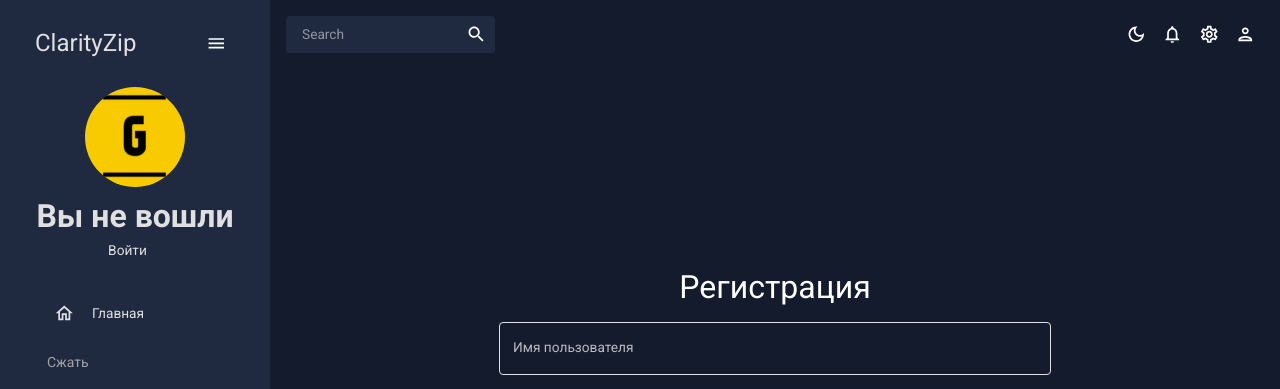
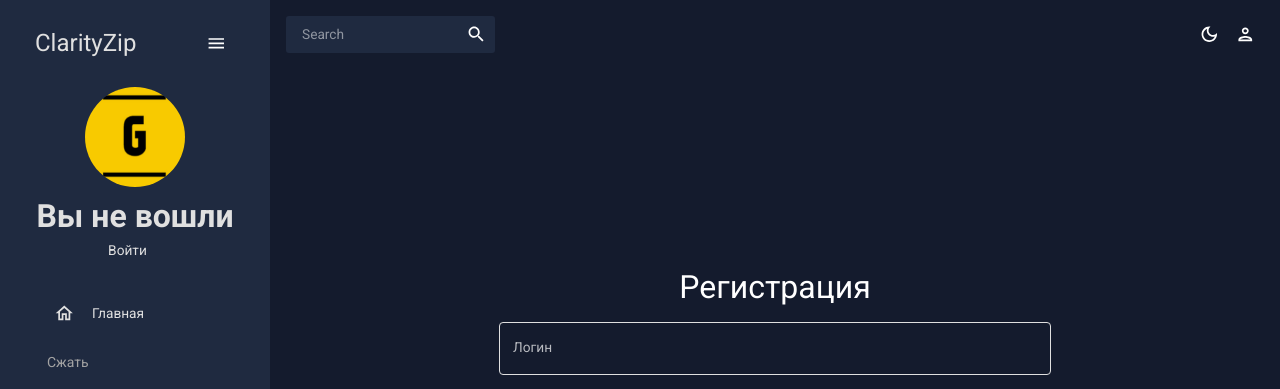
Before and after one commit to sursindmitry/clarity-zip, a React (Create React App) app in the folder src/frontend/: page /register in a window 1280 px wide. Shown: the top 389 px of the page. Built offline with nearby package versions, Linux system fonts and the light colour scheme.

Commit message:
Regexp register, Menu TopBar

```diff
--- a/src/frontend/src/scenes/global/TopBar.jsx
+++ b/src/frontend/src/scenes/global/TopBar.jsx
@@ -1,53 +1,83 @@
-import {Box, IconButton, useTheme} from "@mui/material";
-import {useContext} from "react";
-import {ColorModeContext, tokens} from "../../theme";
+import React, { useContext, useState } from "react";
+import {
+    Box,
+    IconButton,
+    Menu,
+    MenuItem, Typography,
+    useTheme,
+} from "@mui/material";
+import {
+    ColorModeContext,
+    tokens,
+} from "../../theme";
 import InputBase from "@mui/material/InputBase";
 import LightModeOutlinedIcon from "@mui/icons-material/LightModeOutlined";
 import DarkModeOutlinedIcon from "@mui/icons-material/DarkModeOutlined";
-import NotificationsOutlinedIcon from "@mui/icons-material/NotificationsOutlined";
-import SettingsOutlinedIcon from "@mui/icons-material/SettingsOutlined";
 import PersonOutlinedIcon from "@mui/icons-material/PersonOutlined";
 import SearchIcon from "@mui/icons-material/Search";
+import {Link} from "react-router-dom";
 
 const TopBar = () => {
     const theme = useTheme();
     const colors = tokens(theme.palette.mode);
     const colorMode = useContext(ColorModeContext);
 
-    return (<Box display="flex" justifyContent="space-between" p={2}>
+    const [anchorEl, setAnchorEl] = useState(null);
+
+    const handleMenuOpen = (event) => {
+        setAnchorEl(event.currentTarget);
+    };
+
+    const handleMenuClose = () => {
+        setAnchorEl(null);
+    };
+
+    return (
+        <Box display="flex" justifyContent="space-between" p={2}>
             {/* SEARCH BAR */}
             <Box
                 display="flex"
                 backgroundColor={colors.primary[400]}
                 borderRadius="3px"
             >
-            <InputBase sx={{ml: 2, flex: 1}} placeholder="Search"/>
-            <IconButton type="button" sx={{p: 1}}>
-                <SearchIcon/>
+                <InputBase sx={{ ml: 2, flex: 1 }} placeholder="Search" />
+                <IconButton type="button" sx={{ p: 1 }}>
+                    <SearchIcon />
                 </IconButton>
             </Box>
 
             {/* ICONS */}
-
-        <IconButton></IconButton>
             <Box display="flex">
                 <IconButton onClick={colorMode.toggleColorMode}>
-                {theme.palette.mode==='dark'?(
-                    <DarkModeOutlinedIcon/>
-                ):(
-                    <LightModeOutlinedIcon/>
+                    {theme.palette.mode === "dark" ? (
+                        <DarkModeOutlinedIcon />
+                    ) : (
+                        <LightModeOutlinedIcon />
                     )}
                 </IconButton>
-            <IconButton>
-                <NotificationsOutlinedIcon/>
+                <IconButton onClick={handleMenuOpen}>
+                    <PersonOutlinedIcon />
                 </IconButton>
-            <IconButton>
-                <SettingsOutlinedIcon/>
-            </IconButton>
-            <IconButton>
-                <PersonOutlinedIcon/>
-            </IconButton>
+                <Menu
+                    anchorEl={anchorEl}
+                    open={Boolean(anchorEl)}
+                    onClose={handleMenuClose}
+                >
+                    <MenuItem onClick={handleMenuClose}>
+                        <Link to="/profile" style={{textDecoration: "none"}}>
+                        <Typography
+                            variant="h5"
+                            style={{cursor: "pointer"}}
+                            color={colors.greenAccent[500]}
+                        >
+                            Профиль
+                        </Typography>
+                    </Link></MenuItem>
+                    <MenuItem onClick={handleMenuClose}>Выйти</MenuItem>
+                </Menu>
             </Box>
-    </Box>)
-}
+        </Box>
+    );
+};
+
 export default TopBar;
--- a/src/frontend/src/scenes/profile/index.jsx
+++ b/src/frontend/src/scenes/profile/index.jsx
@@ -1,7 +1,14 @@
 import {Box} from "@mui/material";
 import Header from "../../components/Header";
+import {useNavigate} from "react-router-dom";
 
 const Profile = () => {
+    const navigate = useNavigate();
+    const isAuthenticated = !!localStorage.getItem("token");
+
+    if (!isAuthenticated) {
+        return <div>Доступ запрещён</div>
+    }
     const clickbuttn = () => {
         localStorage.removeItem('token')
         console.log("delete")
--- a/src/frontend/src/scenes/register/index.jsx
+++ b/src/frontend/src/scenes/register/index.jsx
@@ -5,11 +5,29 @@ import {styled} from '@mui/material/styles';
 import {tokens} from "../../theme";
 import axios from "axios";
 import * as yup from "yup";
+import {useNavigate} from "react-router-dom";
 
 const checkoutSchema = yup.object().shape({
-    username: yup.string().required("Обязательно"),
-    password: yup.string().required("Обязательно"),
-    confirmPassword: yup.string().required("Обязательно"),
+    username: yup
+        .string().required("Обязательно")
+        .min(3, "Логин должен содержать минимум 3 символа")
+        .matches(/^\w+$/, "Логин не должен содержать специальные символы")
+        .notOneOf(['admin', 'superuser'], "Этот логин зарезервирован")
+        .min(3, "Логин должен содержать не менее 3 символов")
+        .max(20, "Логин не должен превышать 20 символов")
+        .test("no-spaces", "Логин не должен содержать пробелы", (value) => {
+            return value === undefined || value.trim() === value;
+        }),
+    password: yup
+        .string().required("Обязательно")
+        .oneOf([yup.ref('confirmPassword'),null],"Пароли должны совпадать")
+        .min(8, "Пароль должен содержать не меннее 8 символов")
+        .matches(/^(?=.*[A-Za-z])(?=.*\d)[A-Za-z\d]*$/, "Пароль должен содержать буквы и цифры"),
+    confirmPassword: yup
+        .string().required("Обязательно")
+        .oneOf([yup.ref('password'),null],"Пароли должны совпадать")
+        .min(8, "Пароль должен содержать не меннее 8 символов")
+        .matches(/^(?=.*[A-Za-z])(?=.*\d)[A-Za-z\d]*$/, "Пароль должен содержать буквы и цифры")
 });
 
 const initialValues = {
@@ -20,7 +38,7 @@ const initialValues = {
 const Register = () => {
     const theme = useTheme();
     const colors = tokens(theme.palette.mode);
-
+    const navigate = useNavigate();
 
     const CustomTextField = styled(TextField)(() => ({
         '& label.Mui-focused': {
@@ -45,8 +63,13 @@ const Register = () => {
                 password: values.password
             });
 
-            console.log("Values: "+values)
-
+            if (response === null) {
+                console.log("Уведомление о том, что то пошло не так")
+            }
+            else {
+                console.log("Уведомление о том, что пользователь создан")
+                navigate("/login");
+            }
 
             actions.setSubmitting(false);
         } catch (error) {
@@ -82,7 +105,7 @@ const Register = () => {
                                     fullWidth
                                     variant="outlined"
                                     type="text"
-                                    label="Имя пользователя"
+                                    label="Логин"
                                     name="username"
                                     margin="normal"
                                     value={values.username}
@@ -104,7 +127,6 @@ const Register = () => {
                                     error={!!touched.password && !!errors.password}
                                     helperText={touched.password && errors.password}
                                 />
-
                                 <CustomTextField
                                     fullWidth
                                     variant="outlined"
```
Lines whose indentation alone changed are shown as unchanged.
